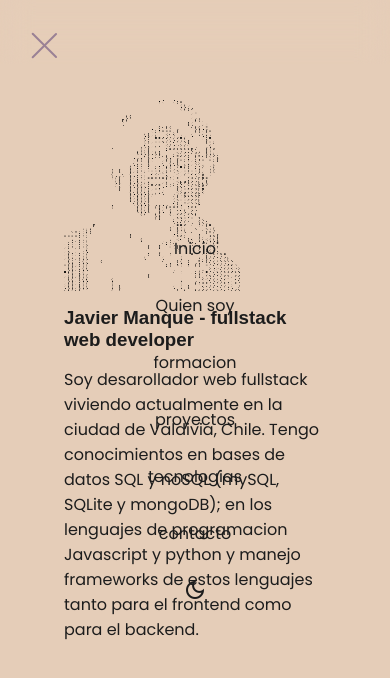
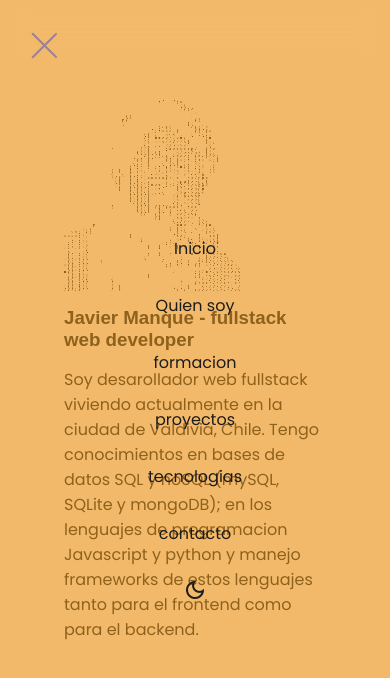
Before and after one commit to javiscripto/javier-manque-portfolio, a React (Vite) app: page / in a window 390 px wide. Both pictures are taken after a click on the button 48 px from the left and 48 px from the top of the page. Shown: the top 678 px of the page. Built offline with nearby package versions, Linux system fonts and the light colour scheme; a web font is replaced by a local one.

Commit message:
modifico background del menu desplegable en navbar.module.css y agrego evento onClick para manejar visibilidad al momento de presionar un link en reglas media

```diff
--- a/src/components/NavBar.jsx
+++ b/src/components/NavBar.jsx
@@ -25,24 +25,24 @@ export default function NavBar() {
       <ul className={`${styles.navInner} ${isVisible ? styles.navInnerVisible : ""
         }`}>
         <li className={styles.navItem}>
-          <NavLink className={styles.navLink} to='/'>Inicio</NavLink>
+          <NavLink onClick={handleVisibility} className={styles.navLink} to='/'>Inicio</NavLink>
         </li>
         <li className={styles.navItem} >
 
-          <NavLink className={styles.navLink} to="/sobre-mi">Quien soy</NavLink>
+          <NavLink onClick={handleVisibility} className={styles.navLink} to="/sobre-mi">Quien soy</NavLink>
         </li>
         <li className={styles.navItem}>
 
-          <NavLink className={styles.navLink} to="/formacion">formacion</NavLink>
+          <NavLink onClick={handleVisibility} className={styles.navLink} to="/formacion">formacion</NavLink>
         </li>
         <li className={styles.navItem} >
-          <NavLink className={styles.navLink} to="/proyectos">proyectos</NavLink>
+          <NavLink onClick={handleVisibility} className={styles.navLink} to="/proyectos">proyectos</NavLink>
         </li>
         <li className={styles.navItem} >
-          <NavLink className={styles.navLink} to="/tecnologias">tecnologias</NavLink>
+          <NavLink onClick={handleVisibility} className={styles.navLink} to="/tecnologias">tecnologias</NavLink>
         </li>
         <li className={styles.navItem} >
-          <NavLink className={styles.navLink} to="/contacto">contacto</NavLink>
+          <NavLink onClick={handleVisibility} className={styles.navLink} to="/contacto">contacto</NavLink>
         </li>
         <li className={styles.navItem} onClick={themeHandler}>
           <div className="toggle-mode">
--- a/src/components/Navbar.module.css
+++ b/src/components/Navbar.module.css
@@ -76,23 +76,36 @@
     visibility: visible;
   }
   .navInner {
-    display: none;
+    visibility: hidden;
     position: absolute;
     top: 0;
     left: 0;
-    width: 100vw;
+    width: 0;
     backdrop-filter: blur(15px);
     flex-direction: column;
     height: 100vh;
     gap: 2rem;
+    transition: all 0.3s ease-in-out;
+    .navItem{
+      opacity:0;
+    }
   }
   .navInnerVisible {
+    visibility:visible;
+    width:100vw;
     display: flex;
     flex-direction: column;
     gap: 2rem;
     justify-content: center;
+    background-color: rgba(255,166,29, 0.5);
+    backdrop-filter: blur(10px);
+    .navItem{
+      opacity:1;
+    }
+
   }
   .open{
+
     z-index:100;
   }
   .open div:nth-child(1) {
```
